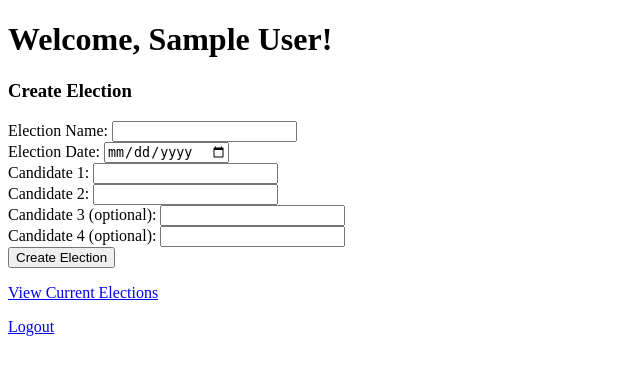
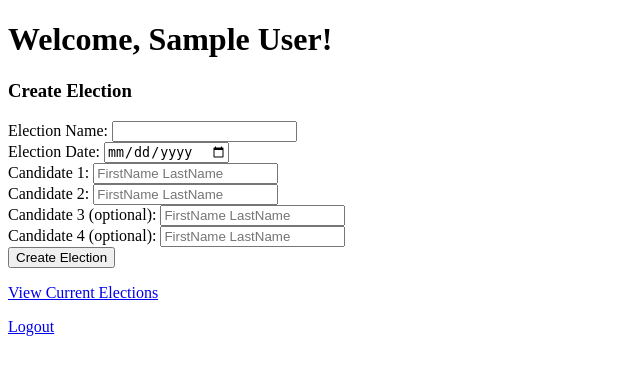
Before and after one commit to embrink/eVoting-Blockchain-System, a Flask app: page /admin_dashboard in a window 1280 px wide. Shown: the top 375 px of the page, without its empty margins (0-640 px from the left). Run offline with Flask 3, Linux system fonts and the light colour scheme; the visitor is signed in with stand-in values (Sample User, id 1).

Commit message:
specified candidate inputs

```diff
--- a/safeballot/app.py
+++ b/safeballot/app.py
@@ -13,6 +13,7 @@
 # - Version 1.7 (Sprint 4): Added /submit_vote, revised /view_elections_admin, update database imports by Ella Brink
 # - Version 1.8 (Sprint 4): Added flash messages for signup success and failure by Lauren wilson
 # - Version 1.9 (Sprint 4): Flashed error messages for both duplicate SSN or driver ID by Lauren Wilson
+# - Version 2.0 (Sprint 4): Harcoded auditorid by Lauren Wilson
 
 
 from flask import Flask, render_template, request, redirect, url_for, session, flash
--- a/safeballot/templates/admin_dashboard.html
+++ b/safeballot/templates/admin_dashboard.html
@@ -7,6 +7,8 @@ Version History:
 - Version 1.1 (Sprint 3): Updated routing to login HTML page by Lucy DiSalvo
 - Version 1.2 (Sprint 4): Added Candidate View by Ella Brink
 - Version 1.3 (Sprint 4): Added election created message by Ella Brink
+- Version 1.4 (Sprint 4): Specified format for candidate inputs by Lauren Wilson
+- Version 1.5 (Sprint 4): Throws error when candidates don't match specified format by Lauren Wilson
 
 -->
 <!DOCTYPE html>
@@ -59,16 +61,16 @@ Version History:
         <input type="date" id="date" name="date" required><br>
 
         <label>Candidate 1:</label>
-        <input type="text" id="candidate1" name="candidate1" required><br>
+        <input type="text" id="candidate1" name="candidate1" placeholder="FirstName LastName" pattern="^[A-Z][a-z]+ [A-Z][a-z]+$" required><br>
 
         <label>Candidate 2:</label>
-        <input type="text" id="candidate2" name="candidate2" required><br>
+        <input type="text" id="candidate2" name="candidate2" placeholder="FirstName LastName" pattern="^[A-Z][a-z]+ [A-Z][a-z]+$" required><br>
 
         <label>Candidate 3 (optional):</label>
-        <input type="text" id="candidate3" name="candidate3"><br>
+        <input type="text" id="candidate3" name="candidate3" placeholder="FirstName LastName" pattern="^[A-Z][a-z]+ [A-Z][a-z]+$"><br>
 
         <label>Candidate 4 (optional):</label>
-        <input type="text" id="candidate4" name="candidate4"><br>
+        <input type="text" id="candidate4" name="candidate4" placeholder="FirstName LastName" pattern="^[A-Z][a-z]+ [A-Z][a-z]+$"><br>
 
         <input type="submit" value="Create Election">
     </form>
```
